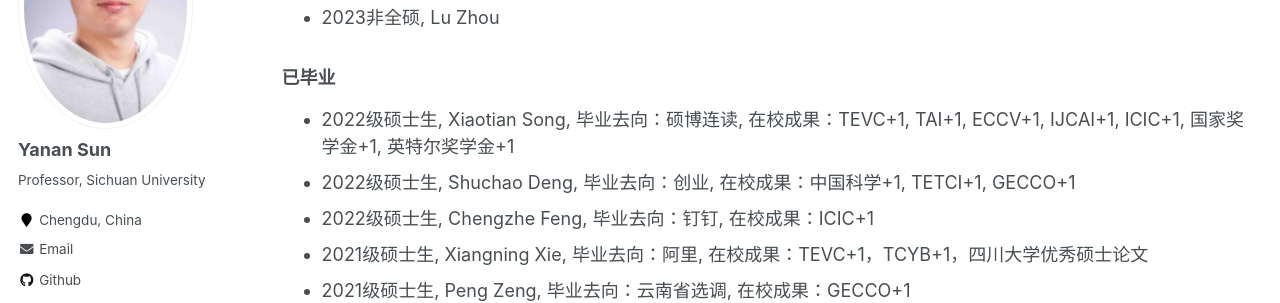
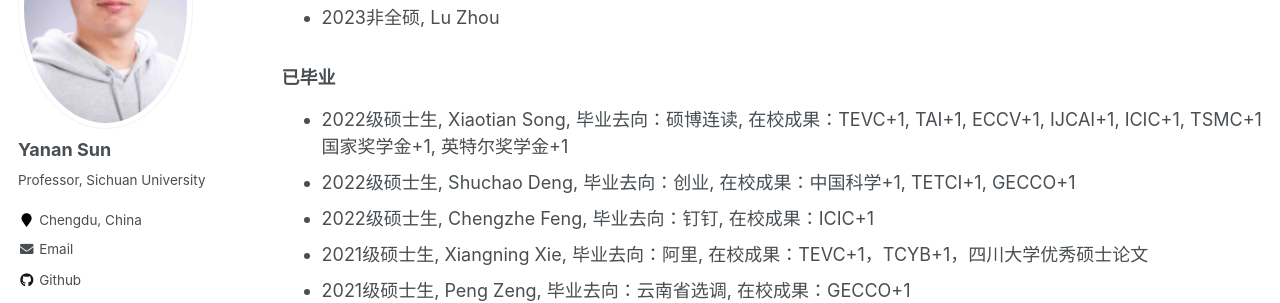
Before and after one commit to yn-sun/yn-sun.github.io, a Jekyll site: the page built from _pages/supervision.md, in a window 1280 px wide and 900 px high, scrolled down 562 px. Shown: the part 151-454 px from the top of the window. Built offline with Jekyll 4.4.1, drawn with Linux system fonts in a browser that asks for light colours; comment, search, counter and statistics services are not loaded.

Commit message:
Update supervision.md

```diff
--- a/_pages/supervision.md
+++ b/_pages/supervision.md
@@ -22,7 +22,7 @@
 * 2023非全硕, Lu Zhou
 
 ### 已毕业
-* 2022级硕士生, Xiaotian Song, 毕业去向：硕博连读, 在校成果：TEVC+1, TAI+1, ECCV+1, IJCAI+1, ICIC+1, 国家奖学金+1, 英特尔奖学金+1
+* 2022级硕士生, Xiaotian Song, 毕业去向：硕博连读, 在校成果：TEVC+1, TAI+1, ECCV+1, IJCAI+1, ICIC+1, TSMC+1 国家奖学金+1, 英特尔奖学金+1
 * 2022级硕士生, Shuchao Deng, 毕业去向：创业,  在校成果：中国科学+1, TETCI+1, GECCO+1
 * 2022级硕士生, Chengzhe Feng, 毕业去向：钉钉, 在校成果：ICIC+1
 * 2021级硕士生, Xiangning Xie, 毕业去向：阿里, 在校成果：TEVC+1，TCYB+1，四川大学优秀硕士论文
```
